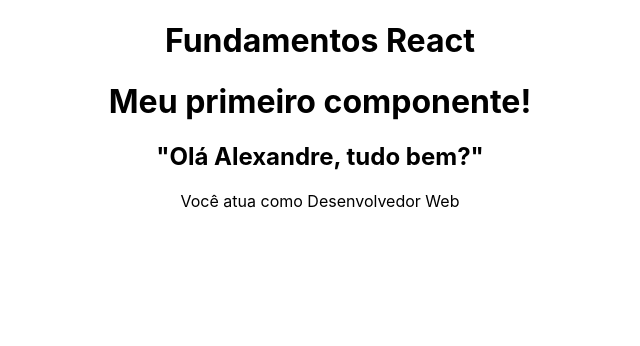
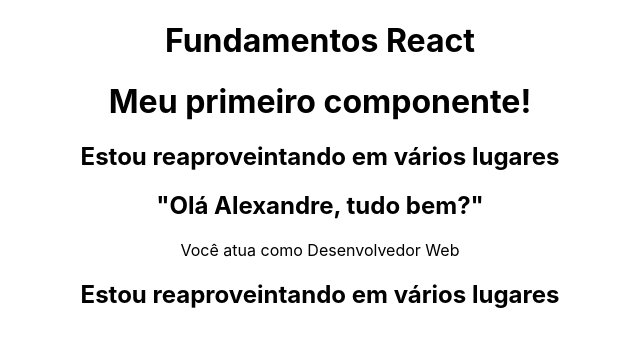
Before and after one commit to xanderifer1974/curso-react-do-zero-a-maestria-fundamentos, a React (Create React App) app: page / in a window 1280 px wide. Shown: the top 346 px of the page, without its empty margins (320-960 px from the left). Built offline with nearby package versions, Linux system fonts and the light colour scheme.

Commit message:
Hieraquia de componentes

```diff
--- a/src/components/FirstComponents.jsx
+++ b/src/components/FirstComponents.jsx
@@ -1,9 +1,12 @@
+import MyComponent from "./MyComponent";
+
 //Exemplo de comentário fora do JSX
 const FirstComponent = () => {
   return (
     <div>
         {/*Primeiro componente do curso de React - Exemplo de comentário dentro do JSX */}
       <h1>Meu primeiro componente!</h1>
+      <MyComponent/>
     </div>
   );
 };
--- /dev/null
+++ b/src/components/MyComponent.jsx
@@ -0,0 +1,9 @@
+const MyComponent = () => {
+  return (
+    <div>
+      <h2>Estou reaproveintando em vários lugares</h2>
+    </div>
+  );
+};
+
+export default MyComponent;
--- a/src/components/TemplateExpressions.jsx
+++ b/src/components/TemplateExpressions.jsx
@@ -1,3 +1,5 @@
+import MyComponent from "./MyComponent";
+
 const TemplateExpression = () => {
   const name = "Alexandre";
   const data = {
@@ -10,6 +12,7 @@
     <div>
       <h2> "Olá {name}, tudo bem?"</h2>
       <p>Você atua como {data.job}</p>
+      <MyComponent/>
     </div>
   );
 };
```
